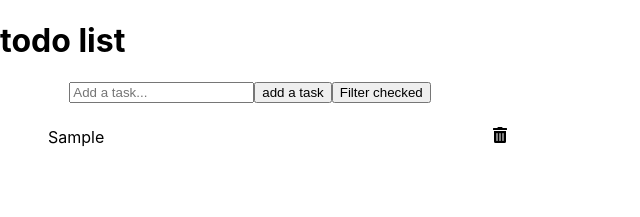
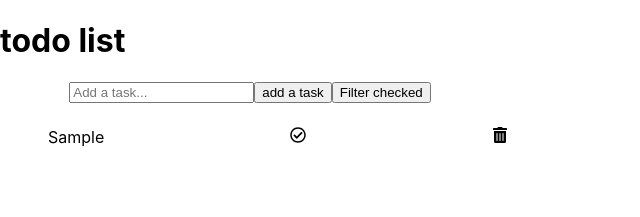
Before and after one commit to Ywette/todo-React, a React (Create React App) app: page / in a window 1280 px wide. Both pictures are taken after typing "Sample" into the empty fields and a click on the button "add a task". Shown: the top 217 px of the page, without its empty margins (0-640 px from the left). Built offline with nearby package versions, Linux system fonts and the light colour scheme.

Commit message:
start-checked-items

```diff
--- a/src/components/TodoList.tsx
+++ b/src/components/TodoList.tsx
@@ -1,5 +1,5 @@
 import React, { useState } from "react";
-import { FaTrashAlt } from "react-icons/fa";
+import { FaTrashAlt, FaRegCheckCircle } from "react-icons/fa";
 
 const TodoList = () => {
   const [task, setTask] = useState("");
@@ -15,11 +15,15 @@ const TodoList = () => {
       console.log(taskList);
     }
   };
+
   const deleteTask = (i: number) => {
     let filtered = taskList.filter((task, index) => index !== i);
     setTaskList([...filtered]);
     console.log(filtered);
   };
+
+
+
 
   return (
     <div className="todo">
@@ -45,6 +49,7 @@ const TodoList = () => {
           return (
             <li className="todo__list" key={i}>
               {task}
+              <FaRegCheckCircle onClick={()=> checkIfDone(i)}/>
               <FaTrashAlt onClick={() => deleteTask(i)} />
             </li>
           );
```
